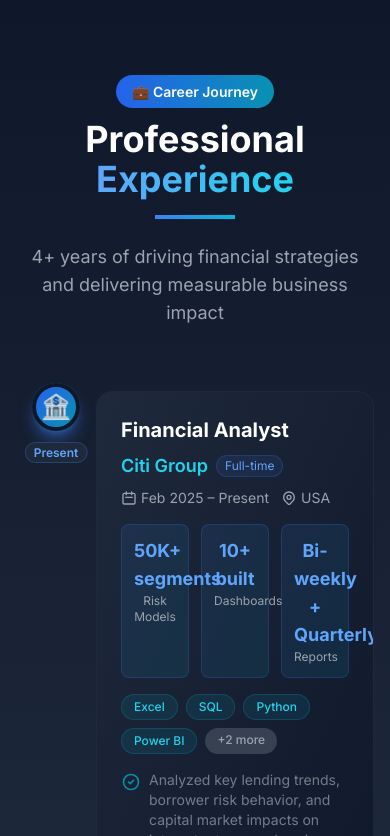
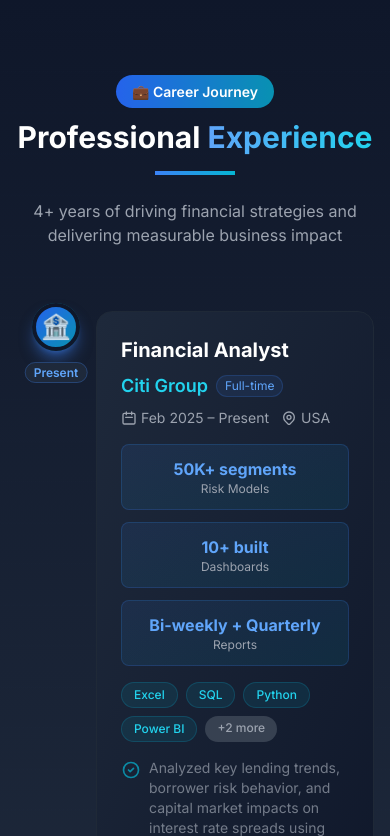
Before and after one commit to siddharthholankar/Portfolio-Website, a React (Vite) app: page / in a window 390 px wide. Shown: the part 3168-4004 px from the top of the page. Built offline with nearby package versions, Linux system fonts and the light colour scheme.

Commit message:
{Final Changes refined.1update }

```diff
--- a/src/components/WorkExperience.jsx
+++ b/src/components/WorkExperience.jsx
@@ -45,11 +45,11 @@ const WorkExperience = ({ experiences }) => {
               💼 Career Journey
             </span>
           </div>
-          <h2 className="text-4xl md:text-5xl font-bold text-white mb-4">
+          <h2 className="text-3xl sm:text-4xl md:text-5xl font-bold text-white mb-4">
             Professional <span className="bg-gradient-to-r from-blue-400 to-cyan-400 text-transparent bg-clip-text">Experience</span>
           </h2>
           <div className="w-20 h-1 bg-gradient-to-r from-blue-500 to-cyan-500 mx-auto mb-6"></div>
-          <p className="text-gray-400 text-lg max-w-2xl mx-auto">
+          <p className="text-gray-400 text-base sm:text-lg max-w-2xl mx-auto px-4">
             4+ years of driving financial strategies and delivering measurable business impact
           </p>
         </div>
@@ -131,11 +131,11 @@ const WorkExperience = ({ experiences }) => {
 
                         {/* Key Metrics */}
                         {exp.keyMetrics && (
-                          <div className="grid grid-cols-3 gap-3 mb-4">
+                          <div className="grid grid-cols-1 sm:grid-cols-3 gap-3 mb-4">
                             {exp.keyMetrics.map((metric, idx) => (
                               <div key={idx} className="bg-gradient-to-br from-blue-500/10 to-cyan-500/10 border border-blue-500/20 rounded-lg p-3 text-center">
-                                <div className="text-lg md:text-xl font-bold text-blue-400">{metric.value}</div>
-                                <div className="text-xs text-gray-400">{metric.label}</div>
+                                <div className="text-base sm:text-lg md:text-xl font-bold text-blue-400 whitespace-nowrap">{metric.value}</div>
+                                <div className="text-xs text-gray-400 whitespace-nowrap">{metric.label}</div>
                               </div>
                             ))}
                           </div>
```
